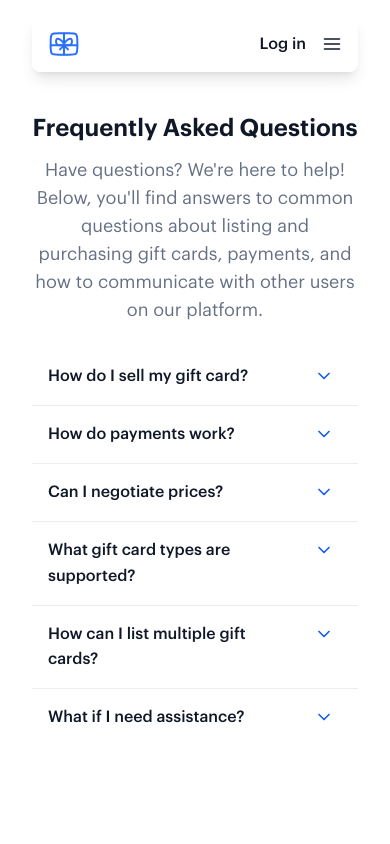
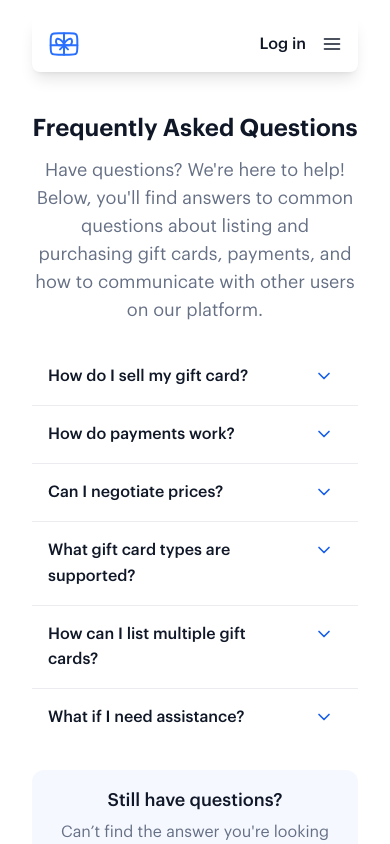
Before and after one commit to Adewole-betech/giftpay-FE, a Next.js app: page /faqs in a window 390 px wide. Built offline with nearby package versions, Linux system fonts and the light colour scheme; no server answers.

Commit message:
updated faq

```diff
--- a/src/app/faqs/page.jsx
+++ b/src/app/faqs/page.jsx
@@ -4,6 +4,7 @@ import { Collapse } from "antd";
 import Header from "../components/header";
 import * as feather from "feather-icons/dist/feather";
 import parse from "html-react-parser";
+import Footer from "../components/footer";
 
 const Faqs = () => {
   return (
@@ -83,7 +84,19 @@ const Faqs = () => {
             },
           ]}
         />
+        <div className="bg-[#f5f8ff] rounded-xl lg:rounded-2xl p-4 md:p-6 lg:p-8 flex flex-col gap-1.5 lg:gap-2 items-center text-center w-full">
+          <p className="font-medium text-lg lg:text-xl lg:leading-[2rem] w-full text-textHead">
+            Still have questions?
+          </p>
+          <p className="text-textBody lg:text-lg lg:leading-[2rem] w-full">
+            Can’t find the answer you're looking for? Contact us via{" "}
+            <a className="text-primary" href="mailto:hello@ugifty.ng">
+              hello@ugifty.ng
+            </a>
+          </p>
+        </div>
       </div>
+      <Footer />
     </div>
   );
 };
--- a/tailwind.config.js
+++ b/tailwind.config.js
@@ -14,7 +14,7 @@ module.exports = {
         background: "var(--background)",
         foreground: "var(--foreground)",
         primary: "#155EEF",
-        textHead: "#101828",
+        textHead: "#0f1728",
         textBody: "#667085",
       },
       // backgroundImage: {
```
